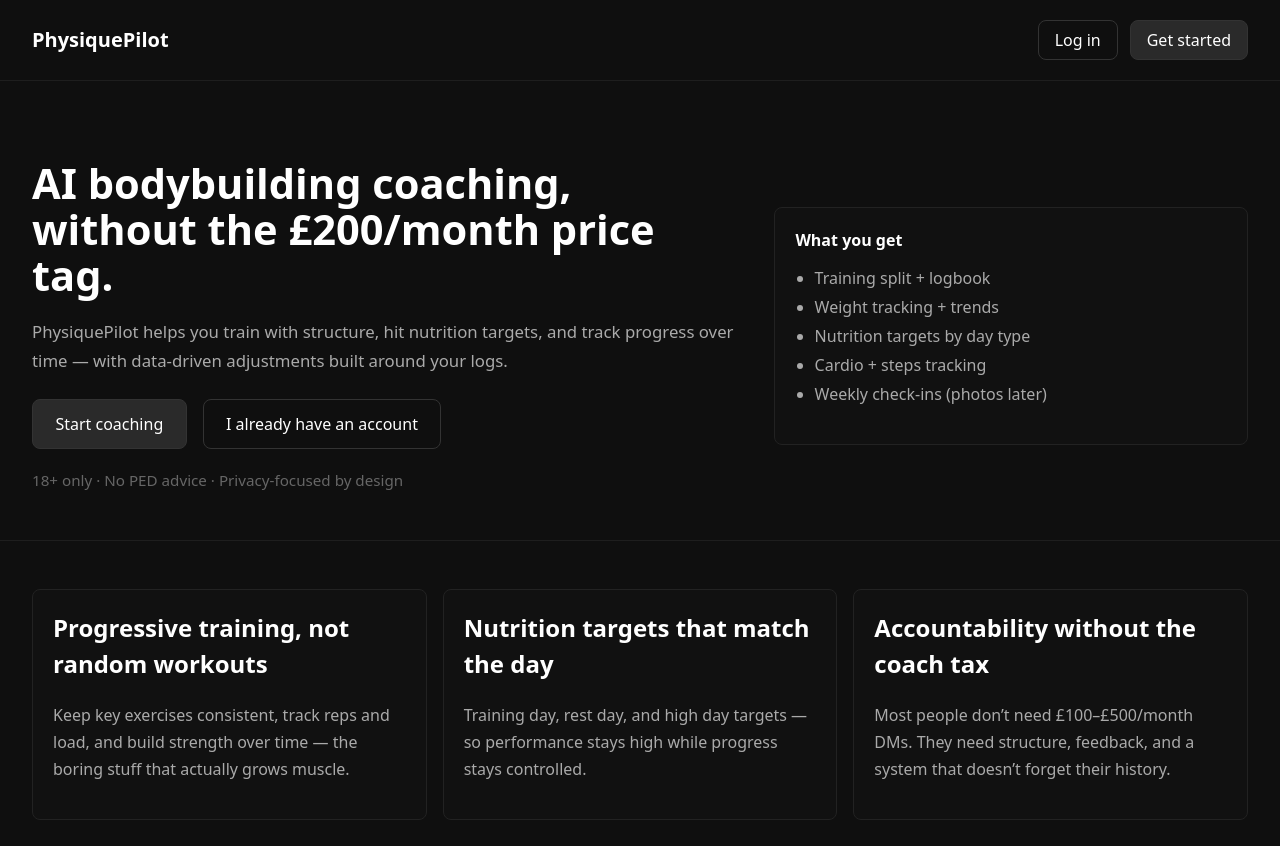
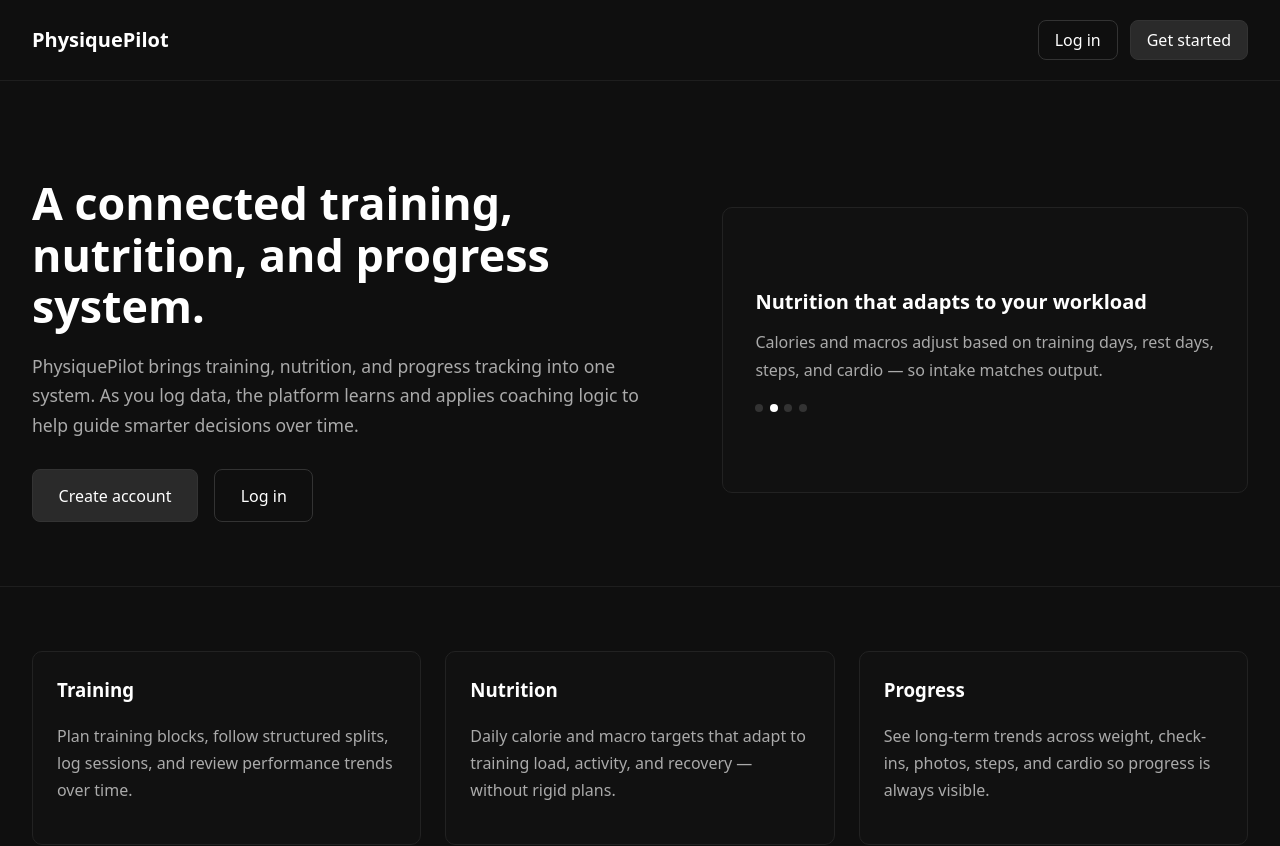
Before and after one commit to isaacwalsham/physiquepilot, a React app in the folder frontend/: page / in a window 1280 px wide. Shown: the top 846 px of the page. Built offline with nearby package versions, Linux system fonts and the light colour scheme; the HTML template or start-up script is replaced by a standard one.

Commit message:
changes to the landing page ui

```diff
--- a/frontend/src/pages/Landing.jsx
+++ b/frontend/src/pages/Landing.jsx
@@ -1,14 +1,42 @@
 import { useNavigate } from "react-router-dom";
+import { useState, useEffect } from "react";
 
 function Landing() {
   const navigate = useNavigate();
+  const slides = [
+    {
+      title: "Structured training, not random workouts",
+      text: "Build training blocks, follow weekly or rolling splits, and log sets and reps. Your training stays organised and progressive."
+    },
+    {
+      title: "Nutrition that adapts to your workload",
+      text: "Calories and macros adjust based on training days, rest days, steps, and cardio — so intake matches output."
+    },
+    {
+      title: "Everything connected in one system",
+      text: "Training, nutrition, weight, steps, cardio, check-ins, and photos all live together. Nothing is tracked in isolation."
+    },
+    {
+      title: "AI coaching that learns from your data",
+      text: "PhysiquePilot analyses your logs over time and applies coaching logic to guide adjustments as you progress."
+    }
+  ];
+
+  const [index, setIndex] = useState(0);
+
+  useEffect(() => {
+    const i = setInterval(() => {
+      setIndex((v) => (v + 1) % slides.length);
+    }, 4500);
+    return () => clearInterval(i);
+  }, []);
 
   return (
     <div style={{ minHeight: "100vh", width: "100vw", background: "#0f0f0f", color: "#fff" }}>
       <header style={{ borderBottom: "1px solid #1e1e1e" }}>
         <div
           style={{
-            maxWidth: "1920px",
+            maxWidth: "1280px",
             margin: "0 auto",
             padding: "1.25rem 2rem",
             display: "flex",
@@ -16,7 +44,7 @@
             alignItems: "center"
           }}
         >
-          <div style={{ fontWeight: "bold", fontSize: "1.25rem" }}>PhysiquePilot</div>
+          <div style={{ fontWeight: 700, fontSize: "1.25rem" }}>PhysiquePilot</div>
           <div style={{ display: "flex", gap: "0.75rem" }}>
             <button
               onClick={() => navigate("/login")}
@@ -50,27 +78,28 @@
         <section>
           <div
             style={{
-              maxWidth: "1920px",
+              maxWidth: "1280px",
               margin: "0 auto",
-              padding: "5rem 2rem 3rem",
+              padding: "6rem 2rem 4rem",
               display: "grid",
-              gridTemplateColumns: "1.2fr 0.8fr",
-              gap: "2rem",
+              gridTemplateColumns: "1.1fr 0.9fr",
+              gap: "3rem",
               alignItems: "center"
             }}
           >
             <div>
-              <h1 style={{ fontSize: "2.6rem", margin: 0, lineHeight: 1.1 }}>
-                AI bodybuilding coaching, without the £200/month price tag.
+              <h1 style={{ fontSize: "2.8rem", margin: 0, lineHeight: 1.15 }}>
+                A connected training, nutrition, and progress system.
               </h1>
-              <p style={{ marginTop: "1.25rem", fontSize: "1.05rem", lineHeight: 1.7, color: "#aaa" }}>
-                PhysiquePilot helps you train with structure, hit nutrition targets, and track progress over time — with data-driven adjustments built around your logs.
+              <p style={{ marginTop: "1.25rem", fontSize: "1.1rem", lineHeight: 1.7, color: "#aaa" }}>
+                PhysiquePilot brings training, nutrition, and progress tracking into one system. As you log data, the platform learns and applies coaching logic to help guide smarter decisions over time.
               </p>
-              <div style={{ display: "flex", gap: "1rem", marginTop: "1.5rem", flexWrap: "wrap" }}>
+
+              <div style={{ display: "flex", gap: "1rem", marginTop: "1.75rem", flexWrap: "wrap" }}>
                 <button
                   onClick={() => navigate("/register")}
                   style={{
-                    padding: "0.8rem 1.4rem",
+                    padding: "0.9rem 1.6rem",
                     fontSize: "1rem",
                     background: "#2a2a2a",
                     color: "#fff",
@@ -78,12 +107,12 @@
                     cursor: "pointer"
                   }}
                 >
-                  Start coaching
+                  Create account
                 </button>
                 <button
                   onClick={() => navigate("/login")}
                   style={{
-                    padding: "0.8rem 1.4rem",
+                    padding: "0.9rem 1.6rem",
                     fontSize: "1rem",
                     background: "transparent",
                     color: "#fff",
@@ -91,11 +120,8 @@
                     cursor: "pointer"
                   }}
                 >
-                  I already have an account
+                  Log in
                 </button>
-              </div>
-              <div style={{ marginTop: "1.25rem", color: "#666", fontSize: "0.95rem" }}>
-                18+ only · No PED advice · Privacy-focused by design
               </div>
             </div>
 
@@ -103,62 +129,66 @@
               style={{
                 border: "1px solid #222",
                 background: "#111",
-                padding: "1.25rem",
-                borderRadius: "8px"
+                padding: "2rem",
+                borderRadius: "10px",
+                minHeight: "220px",
+                display: "flex",
+                flexDirection: "column",
+                justifyContent: "center",
+                transition: "all 0.3s ease"
               }}
             >
-              <div style={{ fontWeight: 700 }}>What you get</div>
-              <ul style={{ marginTop: "0.75rem", lineHeight: 1.8, color: "#aaa", paddingLeft: "1.2rem" }}>
-                <li>Training split + logbook</li>
-                <li>Weight tracking + trends</li>
-                <li>Nutrition targets by day type</li>
-                <li>Cardio + steps tracking</li>
-                <li>Weekly check-ins (photos later)</li>
-              </ul>
-            </div>
-          </div>
-        </section>
-
-        <section style={{ borderTop: "1px solid #1e1e1e", borderBottom: "1px solid #1e1e1e" }}>
-          <div style={{ maxWidth: "1920px", margin: "0 auto", padding: "3rem 2rem" }}>
-            <div
-              style={{
-                display: "grid",
-                gap: "1rem",
-                gridTemplateColumns: "repeat(auto-fit, minmax(260px, 1fr))"
-              }}
-            >
-              <div style={{ border: "1px solid #222", background: "#111", padding: "1.25rem", borderRadius: "8px" }}>
-                <h2 style={{ marginTop: 0 }}>Progressive training, not random workouts</h2>
-                <p style={{ color: "#aaa", lineHeight: 1.7 }}>
-                  Keep key exercises consistent, track reps and load, and build strength over time — the boring stuff that actually grows muscle.
-                </p>
+              <div style={{ fontSize: "1.25rem", fontWeight: 700 }}>
+                {slides[index].title}
               </div>
-              <div style={{ border: "1px solid #222", background: "#111", padding: "1.25rem", borderRadius: "8px" }}>
-                <h2 style={{ marginTop: 0 }}>Nutrition targets that match the day</h2>
-                <p style={{ color: "#aaa", lineHeight: 1.7 }}>
-                  Training day, rest day, and high day targets — so performance stays high while progress stays controlled.
-                </p>
+              <div style={{ marginTop: "0.75rem", color: "#aaa", lineHeight: 1.7 }}>
+                {slides[index].text}
               </div>
-              <div style={{ border: "1px solid #222", background: "#111", padding: "1.25rem", borderRadius: "8px" }}>
-                <h2 style={{ marginTop: 0 }}>Accountability without the coach tax</h2>
-                <p style={{ color: "#aaa", lineHeight: 1.7 }}>
-                  Most people don’t need £100–£500/month DMs. They need structure, feedback, and a system that doesn’t forget their history.
-                </p>
+              <div style={{ marginTop: "1.25rem", display: "flex", gap: "0.4rem" }}>
+                {slides.map((_, i) => (
+                  <div
+                    key={i}
+                    style={{
+                      width: "8px",
+                      height: "8px",
+                      borderRadius: "50%",
+                      background: i === index ? "#fff" : "#333"
+                    }}
+                  />
+                ))}
               </div>
             </div>
           </div>
         </section>
 
-        <section>
-          <div style={{ maxWidth: "1920px", margin: "0 auto", padding: "3rem 2rem 4rem" }}>
-            <h2 style={{ marginTop: 0 }}>Why PhysiquePilot?</h2>
-            <ul style={{ marginTop: "1rem", lineHeight: 1.9, color: "#aaa", paddingLeft: "1.2rem" }}>
-              <li>Built for lifestyle lifters and serious bodybuilders who want structure.</li>
-              <li>No PED advice, no unsafe crash diets, no medical claims.</li>
-              <li>More consistent logs → better decisions and adjustments.</li>
-              <li>Designed for UK users and GDPR-friendly data handling.</li>
-            </ul>
+        <section style={{ borderTop: "1px solid #1e1e1e" }}>
+          <div style={{ maxWidth: "1280px", margin: "0 auto", padding: "4rem 2rem" }}>
+            <div
+              style={{
+                display: "grid",
+                gridTemplateColumns: "repeat(auto-fit, minmax(260px, 1fr))",
+                gap: "1.5rem"
+              }}
+            >
+              <div style={{ border: "1px solid #222", background: "#111", padding: "1.5rem", borderRadius: "10px" }}>
+                <h3 style={{ marginTop: 0 }}>Training</h3>
+                <p style={{ color: "#aaa", lineHeight: 1.7 }}>
+                  Plan training blocks, follow structured splits, log sessions, and review performance trends over time.
+                </p>
+              </div>
+              <div style={{ border: "1px solid #222", background: "#111", padding: "1.5rem", borderRadius: "10px" }}>
+                <h3 style={{ marginTop: 0 }}>Nutrition</h3>
+                <p style={{ color: "#aaa", lineHeight: 1.7 }}>
+                  Daily calorie and macro targets that adapt to training load, activity, and recovery — without rigid plans.
+                </p>
+              </div>
+              <div style={{ border: "1px solid #222", background: "#111", padding: "1.5rem", borderRadius: "10px" }}>
+                <h3 style={{ marginTop: 0 }}>Progress</h3>
+                <p style={{ color: "#aaa", lineHeight: 1.7 }}>
+                  See long-term trends across weight, check-ins, photos, steps, and cardio so progress is always visible.
+                </p>
+              </div>
+            </div>
           </div>
         </section>
       </main>
```
